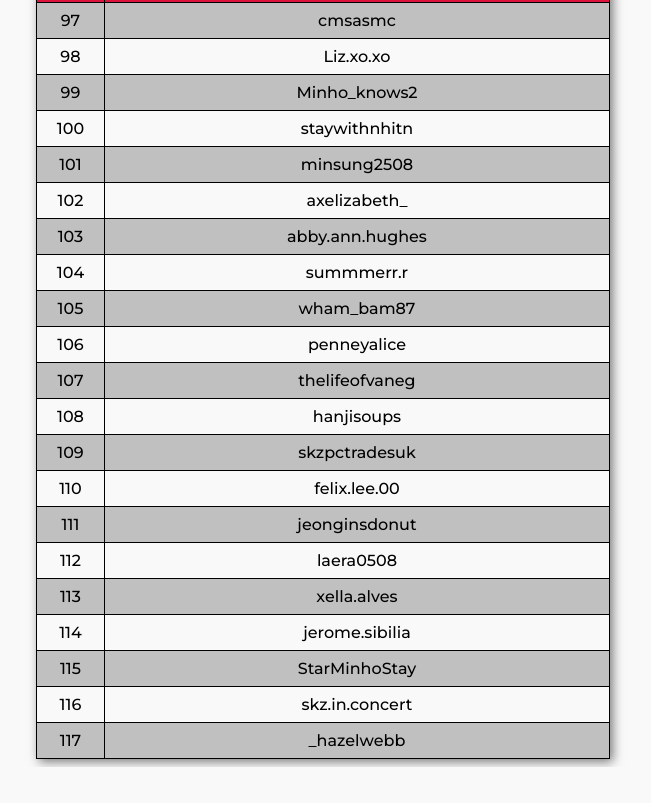
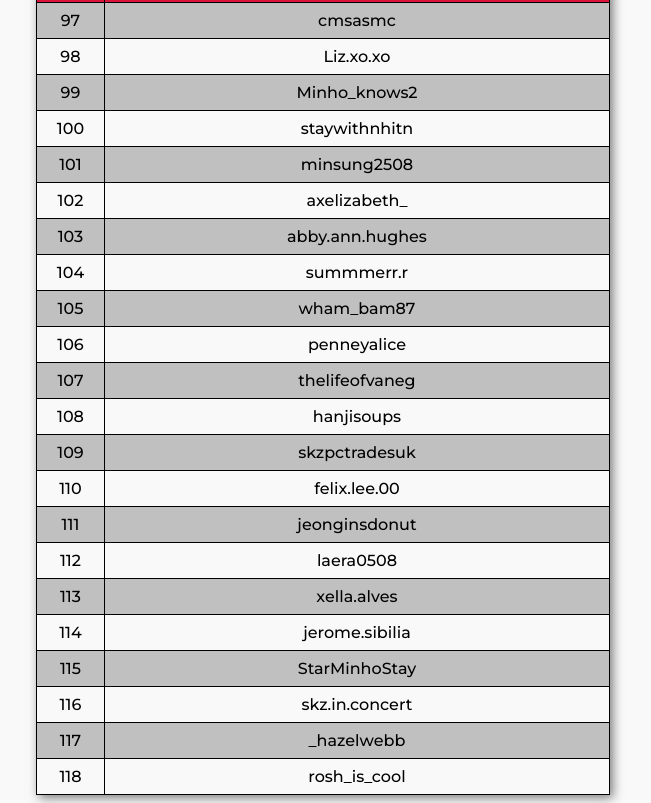
Before and after one commit to bmaizena/shufflecodes, a plain HTML site: page nahtelie/index.html in a window 1280 px wide. Shown: the part 3553-4356 px from the top of the page, without its empty margins (317-968 px from the left). Before the commit the page ends 4320 px from the top, so only its background shows below. Drawn offline with Linux system fonts and the light colour scheme.

Commit message:
add rosh draw

```diff
--- a/nahtelie/index.html
+++ b/nahtelie/index.html
@@ -781,7 +781,10 @@
         </tr>
 
 
-
+        <tr>
+            <td>118</td>
+            <td>rosh_is_cool</td>
+        </tr>
 
 
     </table>
```
